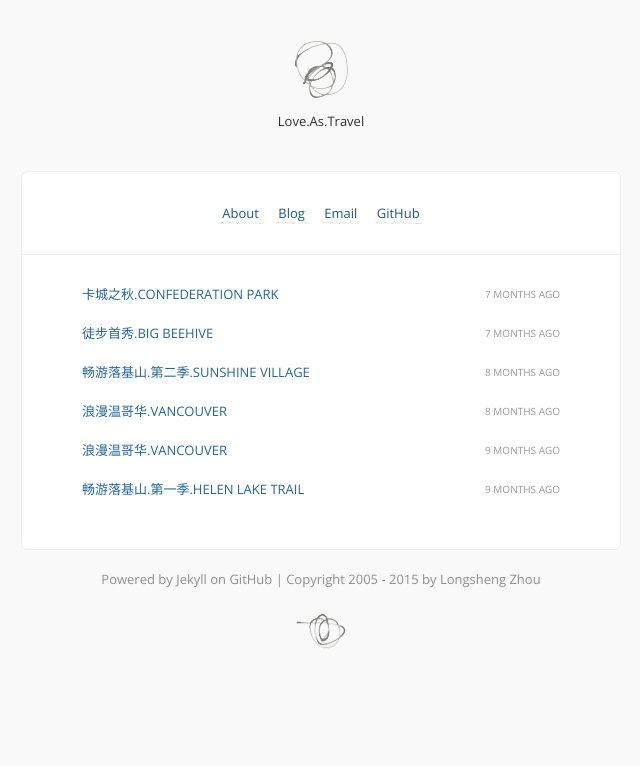
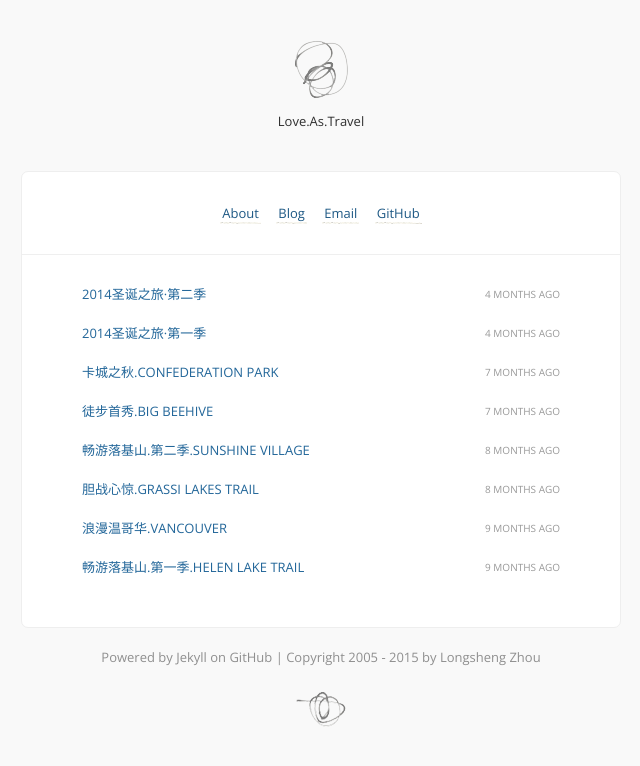
Before and after one commit to loveastravel/loveastravel.github.com, a Jekyll site: the page built from index.html, in a window 1280 px wide. Shown: the top 766 px of the page, without its empty margins (319-959 px from the left). Built offline with Jekyll 4.4.1, drawn with Linux system fonts in a browser that asks for light colours; Markdown is read by kramdown in place of the engine named in the settings; comment, search, counter and statistics services are not loaded; some of the changed lines change nothing that is shown.

Commit message:
Some more blogs

```diff
--- a/_posts/2014-09-20-GRASSI LAKES TRAIL.md
+++ b/_posts/2014-09-20-GRASSI LAKES TRAIL.md
@@ -1,93 +1,29 @@
 ---
 layout: post
-title: 浪漫温哥华.VANCOUVER
+title: 胆战心惊.GRASSI LAKES TRAIL
 ---
- [<i class="icon-refresh"></i> Aug.22.2014]
+**Sep.20.2014**
 
-回顾温哥华游玩的两天，夕阳，沙滩，海边，居民生活闲适，社会多文化交融，这几个词儿最先出现在我脑海里。当然，想要从卡尔加里到达温哥华，得坐飞机飞过一个叫“落基山”的东西：
+回顾Grassi Lakes Hiking，至今心有余悸。同时也庆幸自己能有幸生活在加拿大，感恩于帮助我们的所有人。
 
-![](http://i.imgur.com/SOGq03r.jpg)
+我们之所以选择Grassi Lakes是因为该路线很短，实际走起来也确实如此，单程只需要一个来小时，比较适合家庭游。带着父母，一家人驱车来到Canmore附近的Grassi Lakes Trail。早上十点，起点处已经算是人头攒动。车位没了，只好暂靠路边。背上水果饮料，就此出发。一起看起来都是那么的得心应手。一个快乐，轻松而简单的Hiking即将到来。
 
-我们在温哥华只呆了一个双休日（当然不包括我在本那比市西蒙弗雷泽大学山头上坐牢的那一个星期）。在网上取消了位于臭名昭著的East Hasting的旅店改成一家位于Richmont的华人家庭旅馆。旅馆主人似乎有点洁癖，对我们居住行为要求颇多。但是主人的洁癖带来的好处就是我们住的屋子倒是非常的干净。每天八九十的价钱并不便宜，尽管干净，但是设施很不健全，微波炉，冰箱，就连椅子也似乎没有。
+![](http://i.imgur.com/nKkQJL1.jpg)
 
-![](http://i.imgur.com/VwXcU6i.jpg)
+![](http://i.imgur.com/MJUOcxA.jpg)
 
-两天的旅行我们的足迹遍布温哥华核心地带，具体来说，我们去过以下几个地方：
+![](http://i.imgur.com/586jFA9.jpg)
 
-- Stanley Park
-- English Bay Beach
-- Sunset Beach
-- Coal Habour
-- Dog Park/False Creek
-- Granville Island
-- VanDusen Botanical Garden
-- Queen Elizabeth park
-- Downtown Area (Canada Place, etc)
+就在我们即将到达第一个湖时，意外发生了。母亲突然感觉身体不适，等到我回头看的时候，已经身体瘫软。脸色憔悴，大汗淋漓，呼吸困难，肚子疼痛…… 这是我第一次碰见这样紧急的情况，低血压？高山缺氧？对于急救完全没有上过心的我们，至少是我完全蒙掉。
 
-下面这张地图总结了我们去过的一些地点：
+路过的人们纷纷靠近过来询问情况。幸运的是，路过的几个菲律宾模样的路人其中一个是护士。尽管她实质上对治疗病情帮不上什么忙，但是她提到的一些必要的紧急处理意见还是比较受用的。最让我感动的是，在母亲提到需要解手的时候，几个素昧平生的菲律宾人竟然纷纷脱外套，想为我们围起一个屏风，让母亲就地解手。回首想想现在的国内，当你倒在大街上，是否会有人主动靠近施予救助都存在疑问。既痛心于国内社会基本公知的缺失，又感恩于人间自有真情。并非批判国人，但是的确感慨良多。
 
-![](http://i.imgur.com/j4IHfpW.png)
+幸运的是，母亲很快就恢复了意识，身体状态逐渐好转。谨慎考虑之后我们便决定返回，因此便没有了关于Grassi Lakes的故事。
 
-以上景点各有特色，很难说哪个好那个坏，但我还是偏好自然景色，因此English Bay算是能排上第一。这个沙滩基本符合我对沙滩的一般性定义，细沙，海浪和阳光。只不过我们赶上了日落，暖暖的夕阳，远远可见的小舟以及颇具加拿大特色的石头雕塑，使得画面具有一股浓浓的油画感。
+回到在停车点，惊魂未定之余，吃了顿午饭，享受了一下湖边的静谧。
 
-![](http://i.imgur.com/r3zHPOb.jpg)
+![](http://i.imgur.com/Ui9EUuF.jpg)
 
-再来说说伊丽莎白女王公园，也就是Queen Elizabeth park。这个大温人民最喜爱的公园实际上是由一个废弃的采石场改建的。公园面积为52公顷，海拔150米，原名小山，是温哥华市的最高点。站在那里，能俯瞰温哥华的大片区域。最令我印象深刻的是那儿的色彩，真能称得上万紫千红。
+![](http://i.imgur.com/7gf0elA.jpg)
 
-![](http://i.imgur.com/o5XuqQ0.jpg)
-
-![](http://i.imgur.com/h8wQO70.jpg)
-
-Coal Habour是一个船码头，只不过这里的船都是私人游艇。开船者摆弄游艇在码头里自由穿梭，西方富人别样的休闲生活着实令人印象深刻。海水中的倒影似乎也在述说着这里的纸醉金迷。
-
-![](http://i.imgur.com/n4qmW2Q.jpg)
-
-实际上，温哥华，这个国际化大都市，其核心地带和上海，多伦多这样的大都市完全不同。在上海，核心地带高楼林立，商务写字楼密密麻麻，高耸入云。但是在温哥华却是另一番景象，在最繁华最美丽的地段，最多的确是住宅楼。于是在Dog Park，我们惊讶于周围景色的美丽，也为这种另类的城市规划设计叫好。
-
-![](http://i.imgur.com/YTNo5Ct.jpg)
-
-![](http://i.imgur.com/M5HGy8N.jpg)
-
-![](http://i.imgur.com/r3ol2cu.jpg)
-
-走在温哥华downtown，总能感觉到一股浓浓的休闲气息。周六这一天，我们很早就出发，开始一天的旅程，刚从地铁地下通道里转出来，就被眼前这一幕惊呆了：全城马拉松。
-
-![](http://i.imgur.com/Pd4rg74.jpg)
-
-另一个我最喜欢的地点就是False Creek, 或者说是Dog Park周边。之所以喜欢False Creek, 是因为其很好的诠释了，或者说定义了温哥华。作为一个国家化大都市，却如何能跻身世界最宜居城市之列。这儿的人们，富有却也懂得如何正确健康的享受生活的美好。（请注意，此处的确有贬低国内富人不健康的生活方式和审美品味的意思，请不要怀疑。）
-
-![](http://i.imgur.com/tkza6Bo.jpg)
-
-沿着Dog Park那条路一直往前，就是Granville Island。这个所谓的Island并非我想象中的花草树木，而是一个商业开发味儿很浓的大市场，或者说是旅游娱乐中心。查了一下Wiki才知道，原来这里曾经是工业制造区，后来被政府改造。但是另一方面，这个岛上的商店也不同于其他地方的店铺。这里的文化氛围更浓。
-
-![](http://i.imgur.com/AucVAGT.jpg)
-
-馋嘴的我们在Public Market挑了一个最便宜的殷桃，回来没吃几颗就扔了。看来便宜没好货这句话在哪都一样。资本主义，社会主义，没一个好东西啊。
-
-岛的北段是一个驳船码头。在那里停靠着各式各样的大小船只。当然这么小的码头，也只能停靠这么小的木帆船：
-
-![](http://i.imgur.com/IbIXo0P.jpg)
-
-还有更小的，晃晃悠悠的，远远看过去还以为漂来一个罐头盒。
-
-![](http://i.imgur.com/TPDAbLl.jpg)
-
-嘲笑归嘲笑，没多久我们就成了罐头盒里的肉罐头（暂且称自己是块肉，也是只能算块骨头），随着罐头盒漂到了岛对岸：English Bay地区。
-
-或许提到温哥华，就不得不提到斯坦利公园（Stanley Park）。但是由于该公园实在是有点大，缺乏有效交通工具的我们只在门口逗留了半个小时，就匆匆离开。也许算是一个小小的遗憾。但是现在想来，也许是频繁出入更为大气各种路基山脉国家公园，对于斯坦利这样说大不大，说小也不小，或者说大而不精的自然景观公园，我们俩貌似都不是那么在意。当然尽管如此，那里也值得一去，毕竟在繁华国家大都市中心能有这样的美丽公园，全世界也绝无仅有吧。
-
-植物园VanDusen Botanical Garden是我们在温哥华唯一付费游览的景点，虽然漂亮，但是和票价以及当时提箱背包的劳累相比，性价比还是比较低的。
-
-![](http://i.imgur.com/x59vaD9.jpg)
-
-两天蜻蜓点水般的温哥华之旅，带给我们的不只是劳累，更多的是欢笑以及对温哥华的了解。温哥华，这个卡尔加里紧邻的国家大都市度对于我们不再停留于新闻间，而是跃然纸上，回忆于心头。
-
-![](http://i.imgur.com/h3FBhqG.jpg)
-
-感谢Philipp对我暑期学校的资金支持，使我们这次的旅行得以成型。
-
-感谢温哥华的夕阳，花儿，山水……
-
-> **Note:**
-
-> - 更多图片：[Flickr: Vancouver](https://www.flickr.com/photos/lszhou/sets/72157646509572049/)
+![](http://i.imgur.com/qpz7teP.jpg)
--- /dev/null
+++ b/_posts/2014-12-25-Christmas01.md
@@ -0,0 +1,36 @@
+---
+layout: post
+title: 2014圣诞之旅·第一季
+---
+圣诞节，不同的时间，不同的地点，和同一个人度过。今年的圣诞，我们选择的目的地是天使之城洛杉矶和加尼福尼亚州最南端城市圣地亚哥。
+
+![](http://i.imgur.com/Up5exTT.png)
+
+![](http://i.imgur.com/cAk1Nnk.png)
+
+先上一张在飞机上鸟瞰洛杉矶Downtown的照片：
+
+![](http://i.imgur.com/uzvRdhg.png)
+
+先说说加拿大去美国游玩的出入境手续。美帝就是美帝，别人家入境处都是设在自己家，而美国的入境处在加拿大机场，安检需要排队，入境需要排队，直接导致我们对在温哥华的转机时间估计不足，一个来小时差点没够用，好在运气不错，在登记前五分钟我们赶到了。
+
+飞机准点到达洛杉矶机场，走出机场转了一圈竟然没找到吃的，直接导致我对洛杉矶的初期印象坏了一大半。
+
+这次在老美的旅途其实算是一个极大的挑战，第一次租车自驾游，也是第一次跨城际间旅游。Budget租车总体算是轻松自由方便。出了机场很快就根据大标牌等到了泊车，简单check in买了最便宜的保险以后就拿到了小“现代”的钥匙，出了门检查了一下车况做了一下记录就直接上路了。可能是因为买了保险，导致取车以及后来的还车都没有在车辆的损毁方面有什么分歧。对于新手，特别是路况不熟的新手，保险很有必要。
+
+朋友留下的GPS导航仪尽管前期不给力，加载速度很慢，但是后半程的确立下了汗马功劳。很难想象，在定位系统不发达的许多年前，自驾游的前辈们是如何度过的。
+
+第一天GPS的欠佳表现以及种种人为失误导致我们耽误了看日落的最佳时间，但是塞翁失马焉知非福，因为设置错误，GPS把我们引导到了沿海高速公路上，也就是Pacific Coast Highway。一路上豪车遍地，海景美不胜收，的确让我们俩大开眼界。我也享受了一把在美国西海岸边自驾的乐趣。
+
+![](http://i.imgur.com/EVEJPFo.png)
+
+![](http://i.imgur.com/XJxtFOG.png)
+
+洛杉矶和圣地亚哥的日落时间是4:45左右，幸运的是我们赶上了日落的尾巴，留下了几张美好的图片.
+
+惊魂的高速驾驶过后，我们到达旅馆，旅馆简单便宜，但是干净卫生，五脏俱全。在那里负责check in的老头总是喊着唾沫说话，听不懂在咕噜什么，但是很热情很客气，也让我们觉得比较温暖，没有明显异乡人的感觉。
+
+
+> **Note:**
+
+> - 更多图片：[Flickr](https://www.flickr.com/photos/lszhou/sets)
--- /dev/null
+++ b/_posts/2014-12-26-Christmas02.md
@@ -0,0 +1,64 @@
+---
+layout: post
+title: 2014圣诞之旅·第二季
+---
+**Dec 26, 2014**
+
+地点：
+
+- Fort Rosecrans Cemetery罗斯克兰斯堡国家公墓
+- Cabrillo National Monument卡布里欧纪念碑
+- Sunset Cliffs Natural Park日落悬崖公园
+- Balboa Park巴博亚公园
+
+今天的第一站就是昨天开车错过日落时间而没有去的日落悬崖公园[Sunset Cliffs Natural Park]。说是个公园，其实更像是个自然风景区。日落悬崖位于Point Loma, 想要到达日落悬崖公园一定会穿过震撼人心的罗斯克兰斯堡国家公墓，这个后面再说。日落悬崖的砂质土壤在长时间的风化作用下形成一道道的沟壑，大量的沟壑，渺远的海岸线，滔滔的浪声以及落差巨大的悬崖形成的壮丽风景真会让人心潮澎湃。
+
+![](http://i.imgur.com/UusahOT.jpg)
+
+下面提到的Cabrillo National Monument卡布里欧纪念碑是用来紀念1542年葡萄牙航海家卡布里歐(Juan Rodríguez Cabrillo) 登陸聖地牙哥湾的纪念碑 可以俯瞰圣地亚哥军港和飞机场。
+
+![](http://i.imgur.com/w4zaCwa.jpg)
+
+这里甚至可以看见美国和墨西哥的边境线，下图中远处的山脉就是美墨边境：
+
+![](http://i.imgur.com/J4FFZGv.jpg)
+
+Fort Rosecrans Cemetery罗斯克兰斯堡国家公墓是一个颇具美国国家色彩的点。这样一排排整齐排列的墓碑曾经一次次在美剧，好莱坞电影（比如拯救大兵瑞恩）中见到。从一个角度说，不同风格的国家公墓体现着一个国家对战争以及对逝去的战士的一种态度。
+
+![](http://i.imgur.com/dhGFvNZ.jpg)
+
+罗斯克兰斯堡国家公墓中埋葬的主要是美墨战争中牺牲的战士，也有一些现代战争的亡灵。我们仔细阅读了墓碑上碑文，其中的战士有的死于越南战争，有的死于朝鲜战争，当然有个墓碑前有鲜花的，埋葬的战士几年前刚刚死于伊拉克战争。
+
+站在这里，面朝的大海，只能听见大海的波涛。静谧，安宁，简单，朴素是这里的基调。也正是在这样的公墓中漫步，人们真的会觉得和平和朴素安宁的生活是怎样的不容易。最让人感慨或者促动的是，你不会觉得有一种强烈的复仇感。记得国内的烈士林园，终会激发起我一种强烈的民族情绪，让小时候的我记得发愤图强，报效祖国，保卫国家。也许，这就是东方和西方不同文化间的碰撞。不同的民族对战争不同的解读。
+
+在公募稍作停留我们就驱车前往著名的巴博亚公园（Balboa Park)。
+
+![巴博亚公园·植物园](http://i.imgur.com/4q6rgp9.jpg)
+
+1915年，为了庆祝巴拿马运河通航，圣地亚哥举办了巴拿马—太平洋博览会，博览会建筑采用了西班牙巴洛克风格，其后博览会遗址便成为今天的巴博亚公园。如今的巴博亚公园已经成为圣地亚哥最大的市民休闲娱乐中心。
+
+![](http://i.imgur.com/waFGfmJ.jpg)
+
+![](http://i.imgur.com/gbCtmd1.jpg)
+
+![](http://i.imgur.com/uXCJUyd.jpg)
+
+![](http://i.imgur.com/coN9Qzw.jpg)
+
+![](http://i.imgur.com/fQphio0.jpg)
+
+如何能在日落悬崖只看大海呢，因此我们决定加快步伐，赶在日落前回到日落悬崖，补上日落美景这一课，因此就有了下面壮丽的画面。
+
+![](http://i.imgur.com/48c2BNM.jpg)
+
+![](http://i.imgur.com/QU2Pj90.jpg)
+
+![](http://i.imgur.com/XXJ604G.jpg)
+
+![](http://i.imgur.com/o3IoMgd.jpg)
+
+![](http://i.imgur.com/YOxlz1a.jpg)
+
+> **Note:**
+
+> - 更多图片：[Flickr](https://www.flickr.com/photos/lszhou/sets)
```
Also changed, not shown: _posts/2014-10-11-CONFEDERATION PARK.md (renamed from _posts/2014-10-11-CONFEDERATION PARK - 副本.md).
